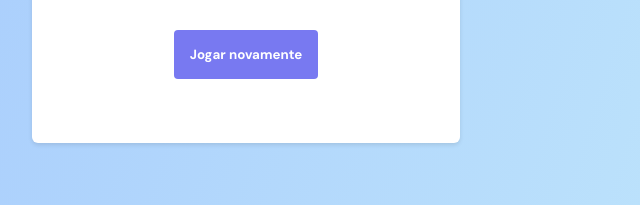
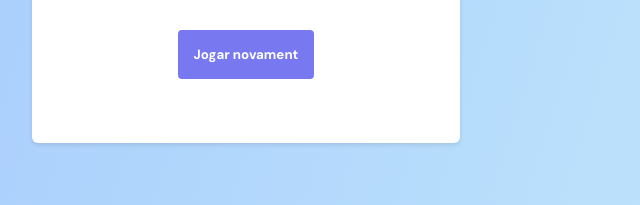
Before and after one commit to LukasMel0/adivinhei, a plain HTML site: page index.html in a window 1280 px wide. Both pictures are taken after typing "5" into the empty fields and a click on the button "Tentar". Shown: the part 323-528 px from the top of the page, 394-1034 px from the left. Drawn offline with Linux system fonts and the light colour scheme.

Commit message:
second commit

```diff
--- a/index.html
+++ b/index.html
@@ -27,7 +27,7 @@
 
       <div class="screen2 hide">
         <h2>Acertou em 3 vezes</h2>
-        <button id="btnReset">Jogar novamente </button>
+        <button id="btnReset">Jogar novament </button>
       </div>
     </main>
 
```
